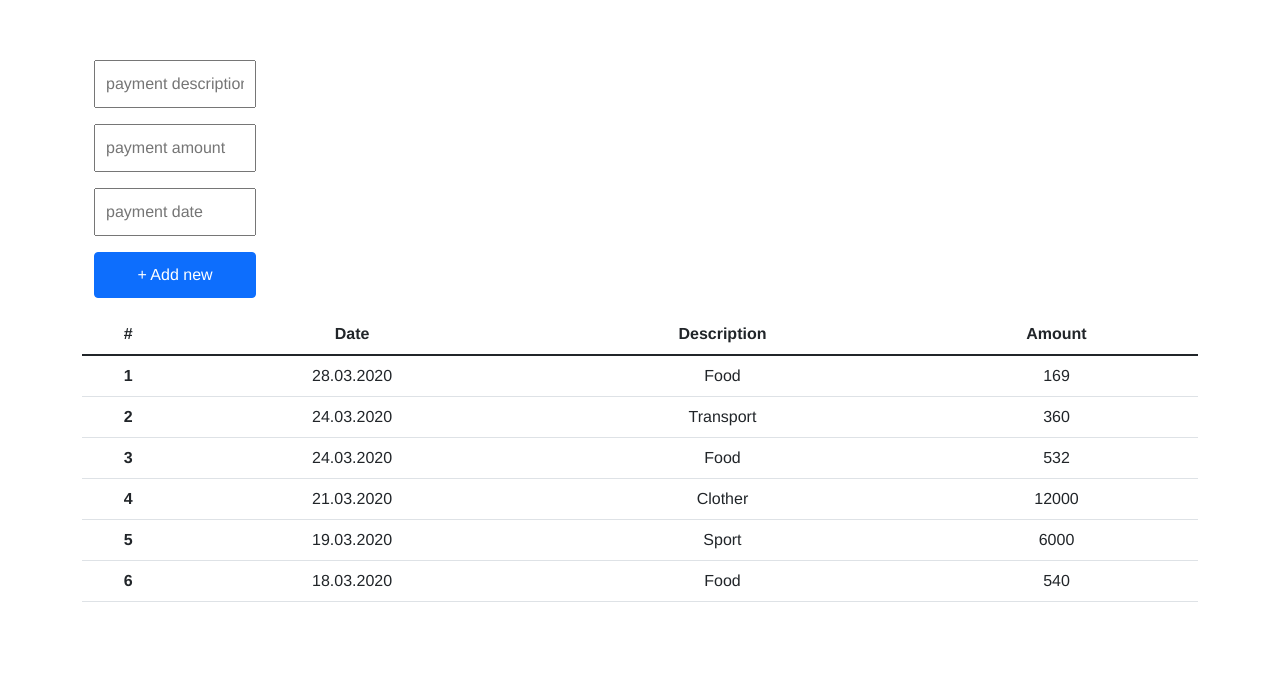
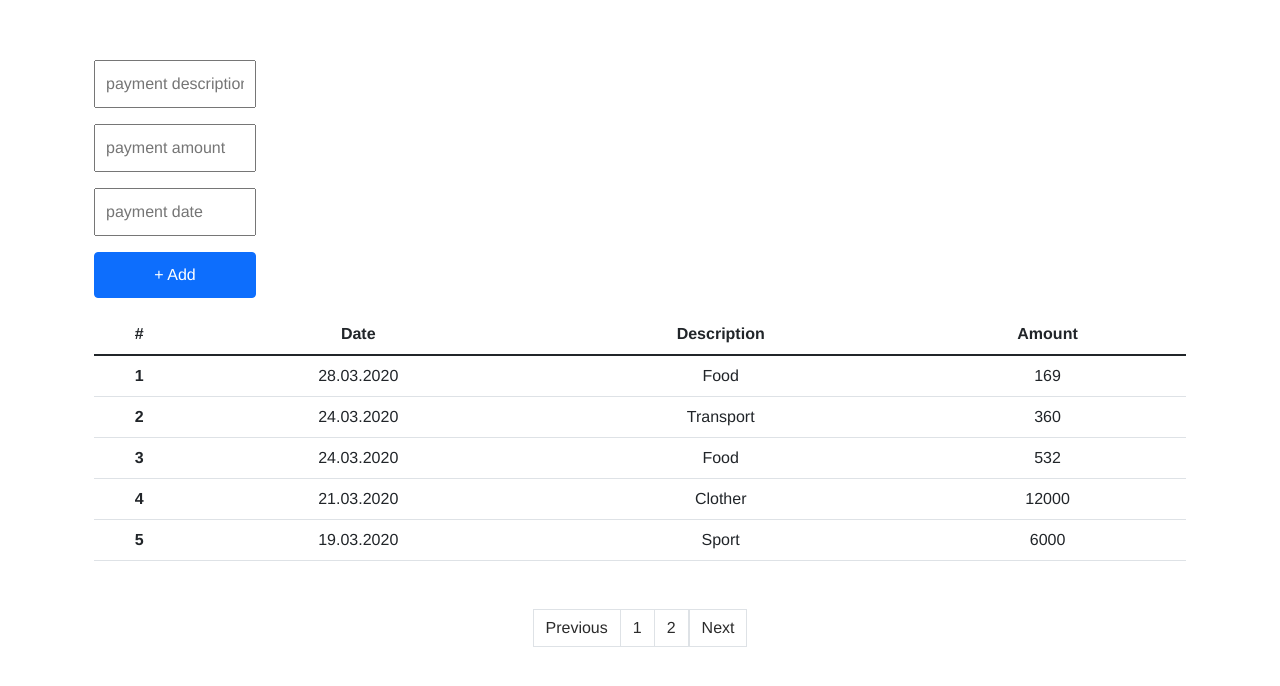
Before and after one commit to elis1386/GB_vue, a Vue app in the folder Vue/: page /taskList in a window 1280 px wide. Both pictures are taken after a click on the button "+ Add new payment". Shown: the top 686 px of the page. Built offline with nearby package versions, Linux system fonts and the light colour scheme.

Commit message:
added some mutation

```diff
--- a/Vue/src/App.vue
+++ b/Vue/src/App.vue
@@ -22,8 +22,11 @@ export default {
      Calc
    },
    data () {
-     return
+     return {
+
+     }
    },
+
    methods: {
      addNewPayment(data) {
        this.paymentsList = [...this.paymentsList,data]
--- /dev/null
+++ b/Vue/src/components/Pagination.vue
@@ -0,0 +1,34 @@
+<template>
+<nav class="mt-5">
+  <ul class="pagination justify-content-center">
+    <a class="page-link" href="#" tabindex="-1">Previous</a>
+    <div class="page-item" v-for="(item, index) in pages" :key="item" @click="choosePage(index)">
+    <a class="page-link" href="#"> {{ item }} </a>
+    </div>
+    <a class="page-link" href="#">Next</a>
+  </ul>
+</nav>
+</template>
+
+<script>
+export default {
+  name: 'Pagination',
+  props: ['list'],
+  computed: {
+    pages () {
+      return Math.ceil(this.list.length / 5)
+    }
+  },
+  methods: {
+    choosePage (page) {
+      this.$emit('choose-page', page)
+    }
+  }
+}
+</script>
+
+<style scoped>
+.page-link {
+    color: rgb(43, 43, 43);
+}
+</style>
--- a/Vue/src/components/PaymentForm.vue
+++ b/Vue/src/components/PaymentForm.vue
@@ -1,50 +1,47 @@
 <template>
     <div>
-        <div class="container" >
+        <form class="container">
         <input class="input-group mb-3" type="text" v-model="description" placeholder="payment description">
         <input class="input-group mb-3" type="text" v-model.number="amount" placeholder="payment amount">
         <input class="input-group mb-3" type="text" v-model="date" placeholder="payment date">
-        <button type="button" class="btn btn-primary mb-3" @click="addNewPayment"> + Add new </button>
-        </div>
+        <button type="button" class="btn btn-primary mb-3"  @click="addNewPayment"> + Add </button>
+        </form>
     </div>
 </template>
 
 <script>
 export default {
     name: 'PaymentForm',
+    props: ['idCount'],
     data(){
         return {
             description: '',
             amount: null,
             date: '',
-            formVisibl: false,
         }
     },
-    props: {
-       list: {
-           type: Array,
-           default: () => []
-       }
-    },
+    computed:{
+        getCurrentDate(){
+            const today = new Date()
+            const d = today.getDate()
+            const m = today.getMonth()
+            const y = today.getFullYear()
+            return `${d}.${m}.${y}`
+            }
+        },
     methods: {
         addNewPayment() {
-            let newId = 0
-            this.list.map(function(element){
-                if (element.id > newId) newId = element.id;
-            });
-            if ((this.amount !== 0 ) && (this.date !== "") && (this.description !=="")){
             const data = {
-                id: newId + 1,
-                description: this.description,
-                amount: this.amount,
-                date: this.date,
+            id: this.idCount + 1,
+            amount: this.amount,
+            description: this.description,
+            date: this.date || this.getCurrentDate,
             }
             this.$emit('getPayment', data);
+
             }
         }
-    }
 }
-
 </script>
 
 <style scoped>
--- a/Vue/src/components/PaymentList.vue
+++ b/Vue/src/components/PaymentList.vue
@@ -29,12 +29,7 @@
 <script>
 export default {
     name: 'PaymentList',
-    props: {
-        list: {
-            type: Array,
-            default: () => []
-        }
-    },
+    props: ['list']
 }
 </script>
 
--- a/Vue/src/components/TaskList.vue
+++ b/Vue/src/components/TaskList.vue
@@ -1,39 +1,36 @@
 <template>
-    <div>
+<div>
     <div class="container ">
-    <div class="d-grid gap-2 col-2">
-       <button type="button" class="btn btn-success mb-3" v-show="!formVisibl" @click="getForm"> + Add new payment</button>
-       <PaymentForm :list="responseData" v-show="formVisibl" @getPayment="getPayment" />
+        <div class="d-grid gap-2 col-2">
+            <button type="button" class="btn btn-success mb-3" v-show="!formVisible" @click="getForm"> + Add new payment</button>
+            <PaymentForm :id-count="list.length" v-show="formVisible" @getPayment="getPayment" />
+        </div>
+
+        <PaymentList :list="activeList"/>
+        <Pagination :list="list" @choose-page="choosePageHandler"/>
     </div>
 </div>
-  <PaymentList :list="responseData" />
-
-
-
-
-
-
-
-
-
-
-
-    </div>
 </template>
 
 
 <script>
 import PaymentList from './PaymentList.vue'
 import PaymentForm from './PaymentForm'
+import Pagination from './Pagination.vue'
+import {mapActions} from 'vuex'
 
 export default {
     name: 'TaskList',
     components: {
-        PaymentList, PaymentForm
+        PaymentList,
+        PaymentForm,
+        Pagination
     },
-    data() {
-        return {
-            responseData: [
+    data: () => ({
+            activeList: [],
+            count: 5,
+            formVisible: false,
+            list: [
             {
                 id: 1,
                 date:'28.03.2020',
@@ -66,25 +63,57 @@ export default {
             },
             {
                 id: 6,
-                date:'18.03.2020',
+                date:'15.04.2020',
                 description: 'Food',
-                amount: 540,
+                amount: 320,
+            },
+            {
+                id: 7,
+                date:'27.04.2020',
+                description: 'Clother',
+                amount: 1200,
+            },
+            {
+                id: 8,
+                date:'17.05.2020',
+                description: 'Sport',
+                amount: 300,
+            },
+            {
+                id: 9,
+                date:'12.06.2020',
+                description: 'Food',
+                amount: 5320,
             },
             ],
-            formVisibl: false,
-        }
-    },
+    }),
+    computed: {
+  },
+    created () {
+    this.activeList = this.list.slice(0, 5)
+    this.getResponse()
+  },
     methods: {
+        ...mapActions('data',['getResponse']),
         getForm() {
-            this.formVisibl= !this.formVisibl
+            this.formVisible= !this.formVisible
         },
         getPayment(data) {
-            this.responseData = [...this.responseData,data]
-        }
+            this.list = [...this.list,data]
+            this.formVisible = false;
+        },
+        choosePageHandler (page) {
+            const startNum = page * this.count
+            const lastNum = startNum + this.count
+            this.activeList = this.list.slice(startNum, lastNum)
     }
+    },
+
 }
 </script>
 
 <style scoped>
-
+.btn{
+    width: 100%;
+}
 </style>
--- a/Vue/src/main.js
+++ b/Vue/src/main.js
@@ -1,7 +1,7 @@
 import Vue from 'vue'
 import App from './App.vue'
 import TaskList from './components/TaskList'
-import store from './store/index'
+import store from './store'
 
 
 
--- /dev/null
+++ b/Vue/src/store/data.js
@@ -0,0 +1,32 @@
+const state = {
+    list:[],
+}
+
+const actions = {
+    getResponse({commit}){
+        const data = [1,2,3,]
+        commit('setResponseData', data)
+        console.log("123")
+    }
+}
+const mutations = {
+    setResponseData(state, payload){
+        state.list = payload
+    }
+}
+
+
+
+
+
+
+
+
+
+
+export default {
+    namespaced: true,
+    state,
+    mutations,
+    actions
+}
--- a/Vue/src/store/index.js
+++ b/Vue/src/store/index.js
@@ -3,9 +3,10 @@ import Vuex from 'vuex'
 
 Vue.use(Vuex)
 
+import data from './data'
 
 export default new Vuex.Store( {
     modules: {
-       // moudeles name
+        data,
     }
 })
```
Also changed, not shown: Vue/src/components/HelloWorld.vue (deleted, +0 -58 lines), Vue/src/response.json (added, +12 -0 lines).
